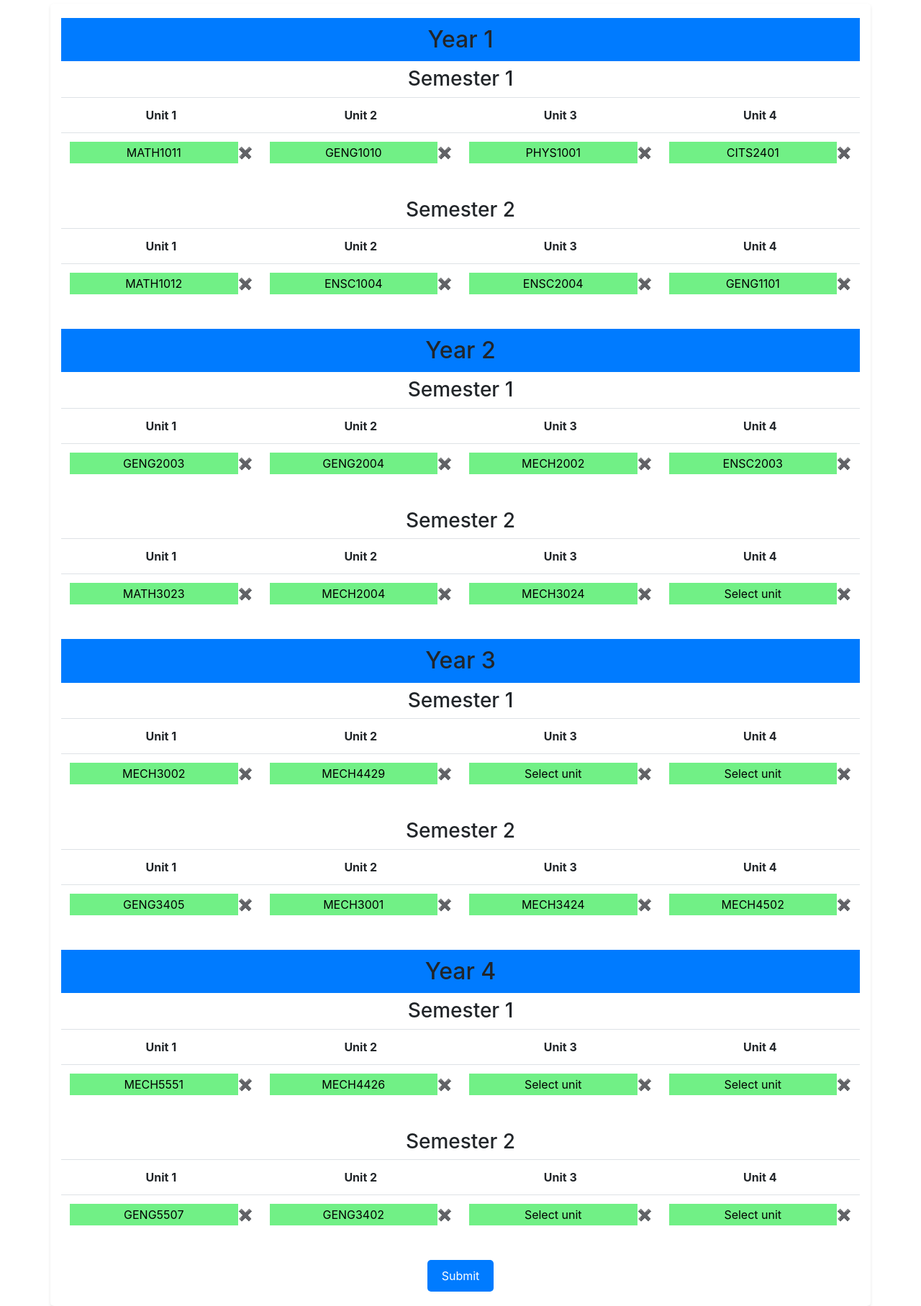
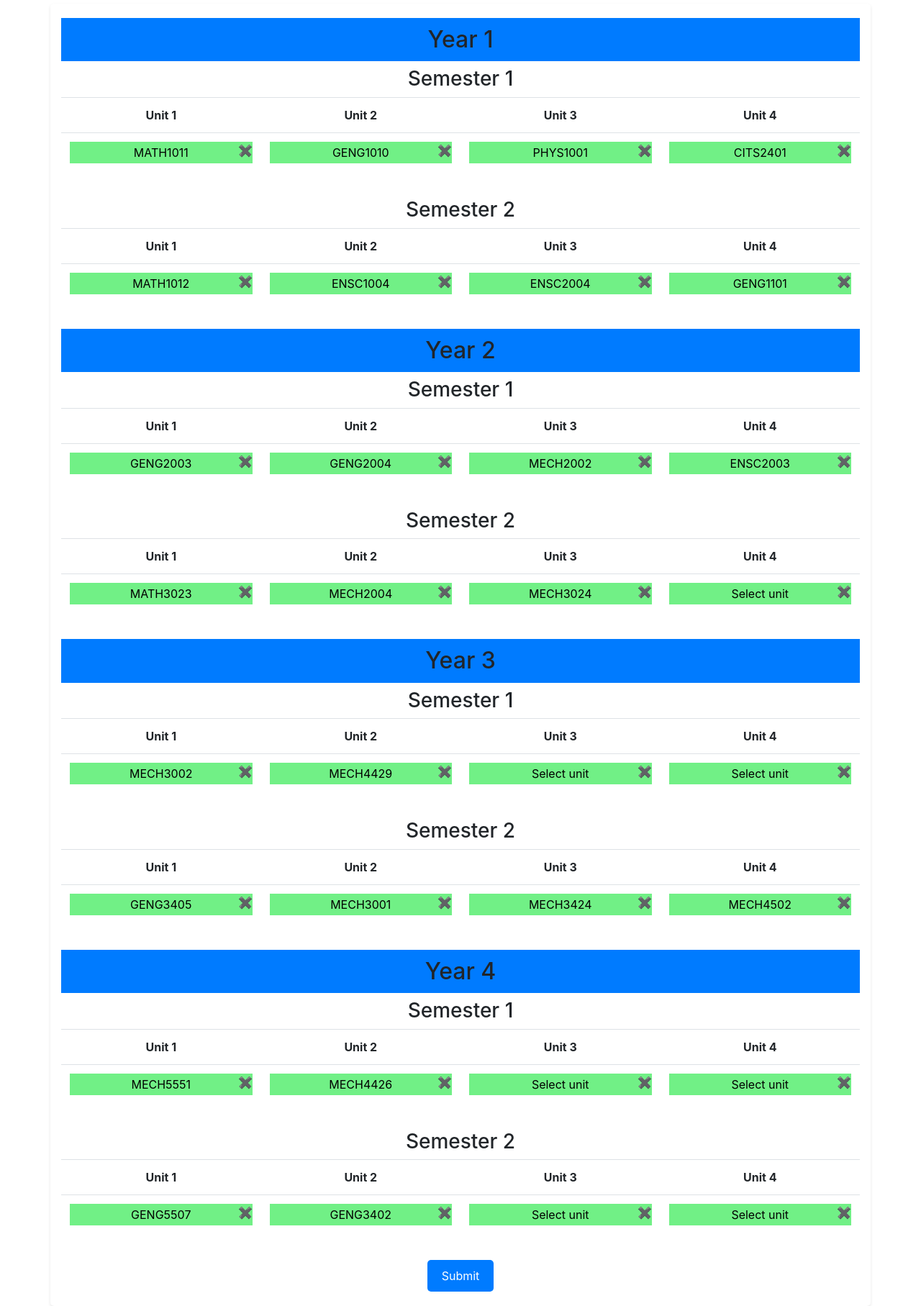
Before and after one commit to Hunkhill1/CITS3200_team_14, a Flask app: page /planner in a window 1280 px wide. Shown: the part 140-1955 px from the top of the page at 72% size. Run offline with Flask 3, Linux system fonts and the light colour scheme; data comes from the database, SQL or seed files in the repository; some libraries are stand-ins or nearby versions.

Commit message:
Combined Jin's CSS

```diff
--- a/app/static/style.css
+++ b/app/static/style.css
@@ -96,14 +96,12 @@ select {
   position: relative;
 }
 
-<<<<<<< HEAD
 .close-icon {
   position: absolute;
   top: 0;
   right: 0;
   cursor: pointer;
 }
-=======
 /* Style for the individual options within the dropdown */
 .custom-select option:hover {
   background-color: #007bff; /* Blue on hover for individual options */
@@ -132,4 +130,3 @@ label {
 .error-text {
   color: red;
 }
->>>>>>> f729477562bed75d5620dd79881cb01d34210283
```
